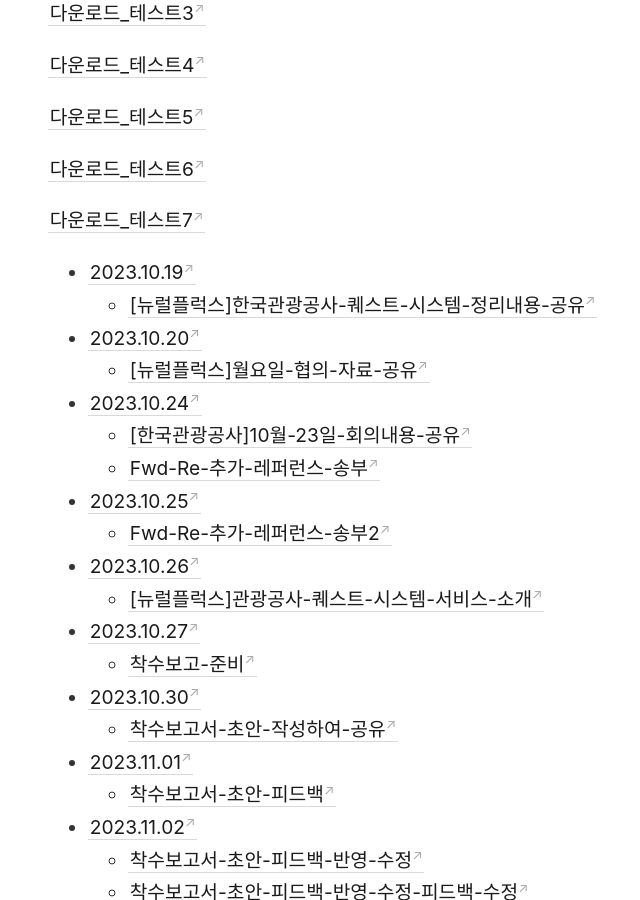
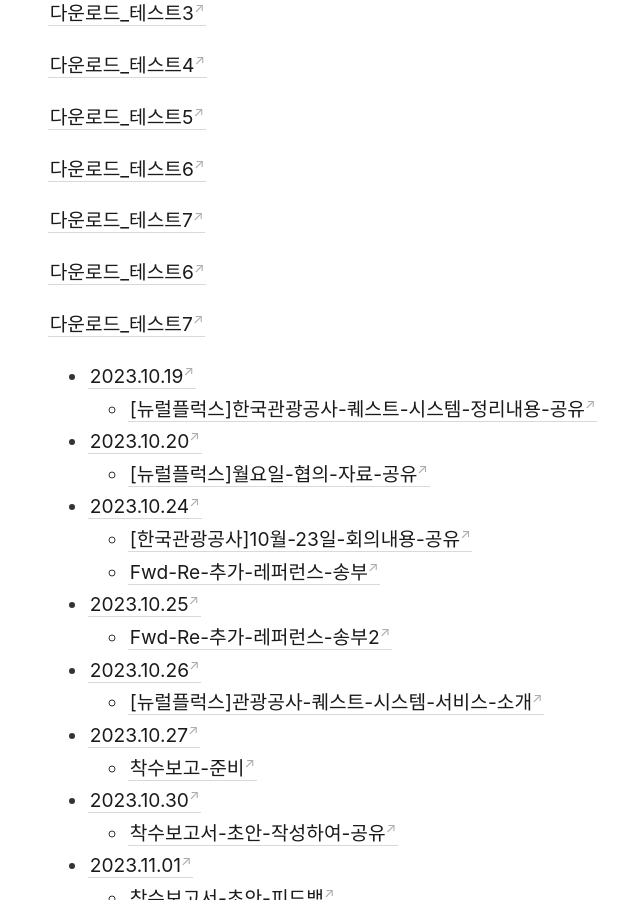
Before and after one commit to nauryu/secondbrain, a Jekyll site: the page built from _notes/텐스 관광공사 진행 내역 정리.md, in a window 1280 px wide and 900 px high, scrolled down 467 px. Shown: the whole window, without its empty margins (29-669 px from the left). Built offline with Jekyll 4.4.1, drawn with Linux system fonts in a browser that asks for light colours.

Commit message:
Update 텐스 관광공사 진행 내역 정리.md

```diff
--- a/_notes/텐스 관광공사 진행 내역 정리.md
+++ b/_notes/텐스 관광공사 진행 내역 정리.md
@@ -13,6 +13,10 @@
 [다운로드_테스트6](./resources/[한국관광공사]_퀘스트시스템 아이디어 제안_20231019.pptx)
 
 [다운로드_테스트7](./resources/test.pptx)
+
+[다운로드_테스트6](./_notes/resources/[한국관광공사]_퀘스트시스템 아이디어 제안_20231019.pptx)
+
+[다운로드_테스트7](./_notes/resources/test.pptx)
 
 
 - [2023.10.19](#2023.10.19)
```
